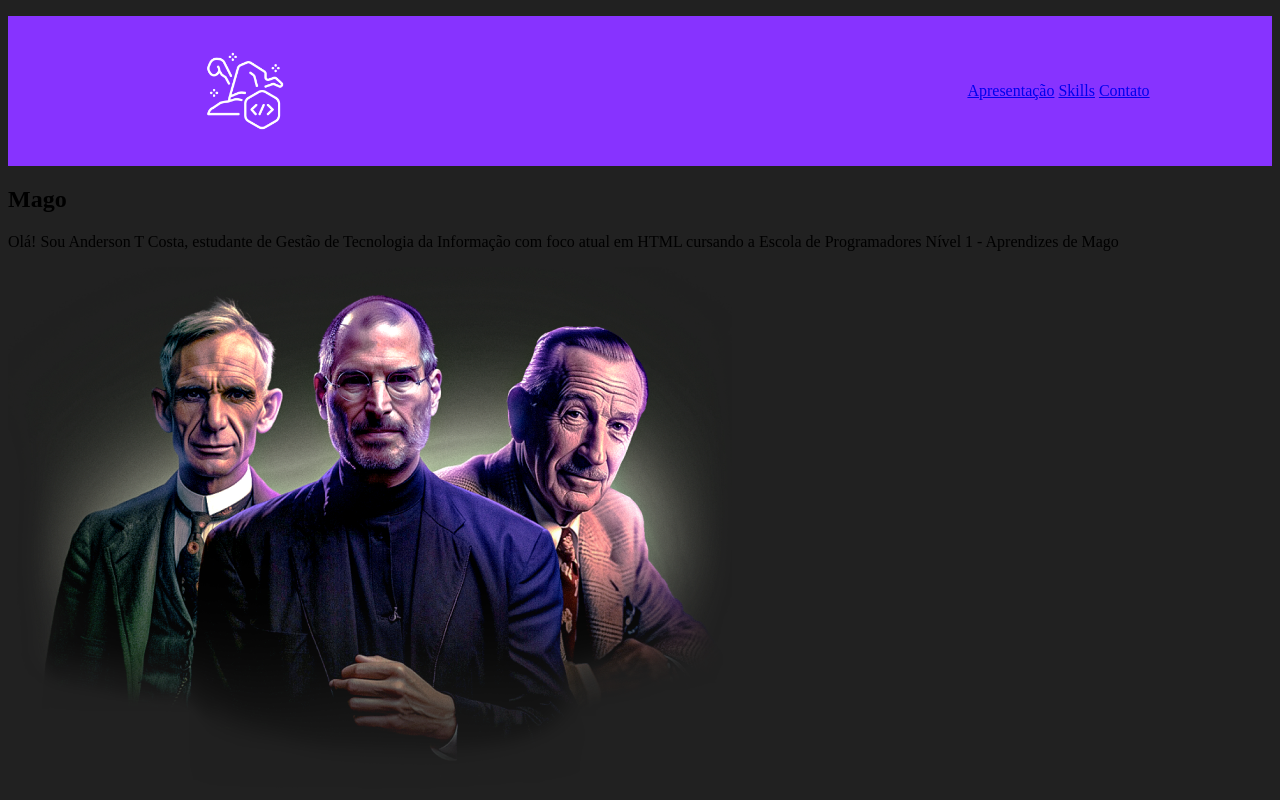
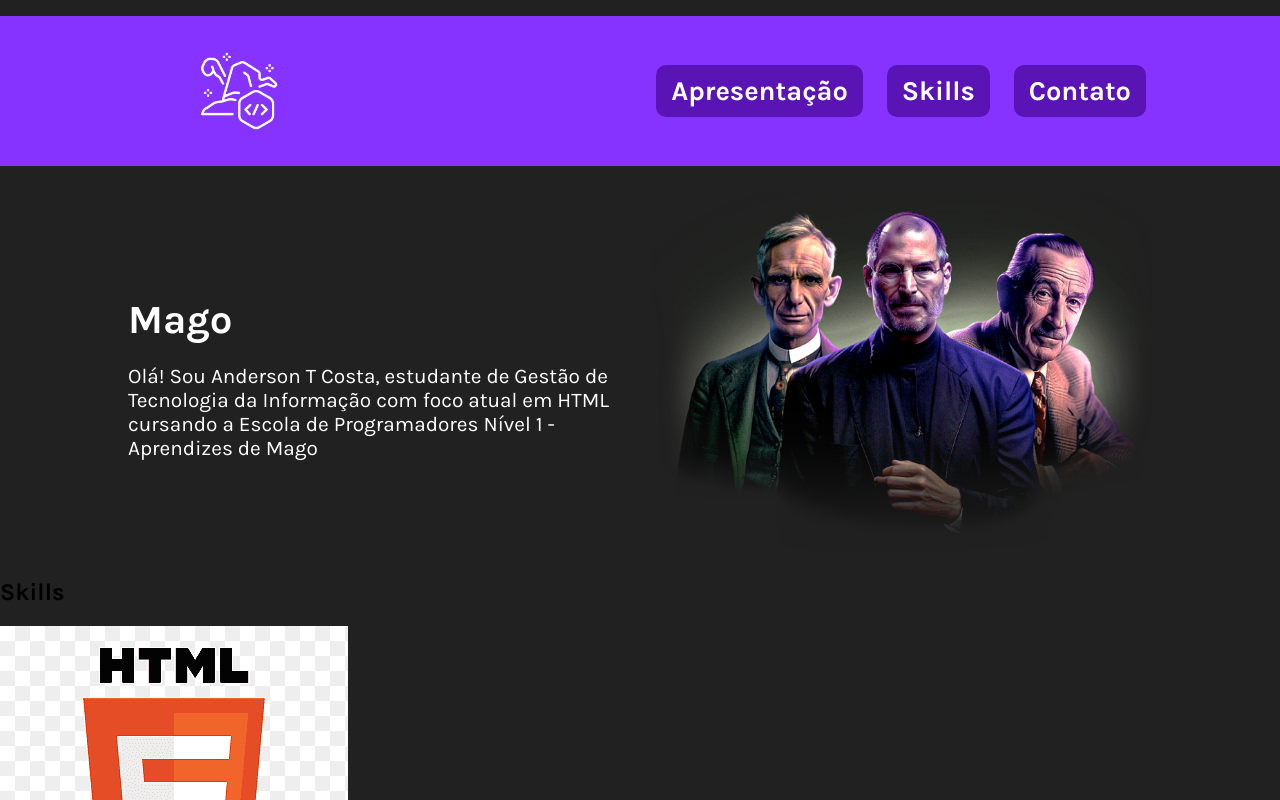
Before and after one commit to Gestao-de-Performance/projeto-desenvolvido-em-aula-andersontcosta, a plain HTML site: page index.html in a window 1280 px wide. Shown: the top 800 px of the page. Drawn offline with Linux system fonts and the light colour scheme.

Commit message:
Aula 05
Refixar...

```diff
--- a/index.html
+++ b/index.html
@@ -12,6 +12,10 @@
         <link rel="icon" href="img/favicon.ico" type="image/x-icon">
 
         <link rel="stylesheet" href="style.css">
+
+        <link rel="preconnect" href="https://fonts.googleapis.com">
+        <link rel="preconnect" href="https://fonts.gstatic.com" crossorigin>
+        <link href="https://fonts.googleapis.com/css2?family=Karla:ital,wght@0,200..800;1,200..800&display=swap" rel="stylesheet">
     </head>
     <body>
         <header>
@@ -34,7 +38,7 @@
                         <h1>Mago</h1>
                         <p>Olá! Sou Anderson T Costa, estudante de Gestão de Tecnologia da Informação com foco atual em HTML cursando a Escola de Programadores Nível 1 - Aprendizes de Mago</p>
                     </div>
-                    <img src="/img/personagens_gestao.webp">
+                    <img width="500px" src="/img/personagens_gestao.webp">
                 </div>
             </section>
 
--- a/style.css
+++ b/style.css
@@ -1,13 +1,21 @@
 :root{
+    --white-300: #ffffff;
+
     --black-300: #212121;
 
+    --purple-200: #a369ff;
     --purple-300: #8733ff;
-
+    --purple-500: #5a13b4;
 }
 
 body{
+    margin: 0;
     padding: 0;
     background-color: var(--black-300);
+}
+
+*{
+    font-family: "Karla", sans-serif;
 }
 
 .backgroundHeaderColor{
@@ -26,3 +34,45 @@ body{
     width: 150px;
     height: 150px;
 }
+
+.buttonHeader{
+    background-color: var(--purple-500);
+    color: var(--white-300);
+    padding: 10px 15px;
+    text-decoration: none;
+    font-size: 1.7rem;
+    border-radius: 10px;
+    margin: 0 10px;
+    transition: background-color 0.5s cubic-bezier(0.68, -0.55, 0.27, 1.55);
+    font-weight: bold;
+}
+
+.buttonHeader:hover{
+    background-color: var(--purple-200);
+    transition: backgound-color 0.5s ease;
+}
+
+#apresentacao {
+    display: flex;
+    align-items: center;
+    margin: 2% 10%;
+    gap: 40px;
+    justify-content: center;
+
+}
+
+#apresentacao > div {
+    width: 730px;
+}
+
+#apresentacao h1 {
+    font-size: 2.5rem;
+    color: var(--white-300);
+    font-weight: bold;
+    margin-bottom: 10px;
+}
+
+#apresentacao p {
+    font-size: 1.3rem;
+    color: var(--white-300);
+}
```
